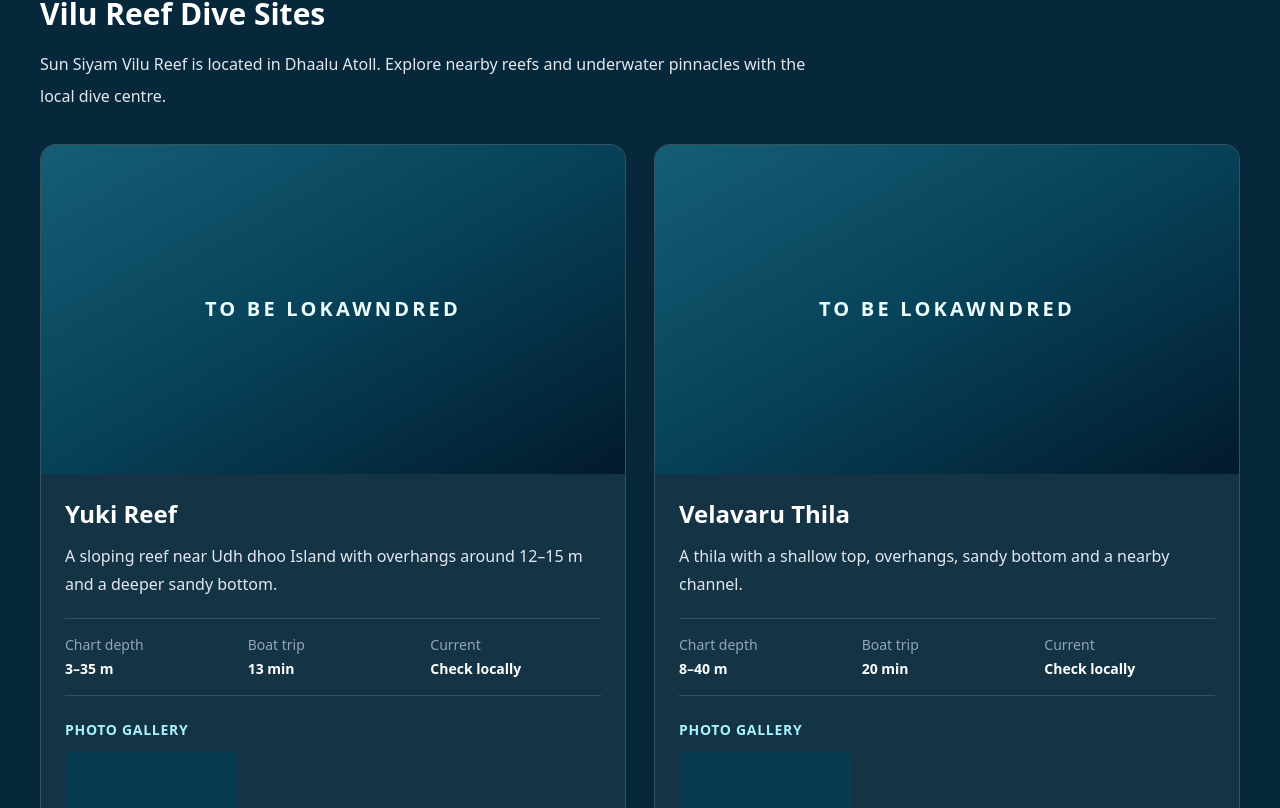
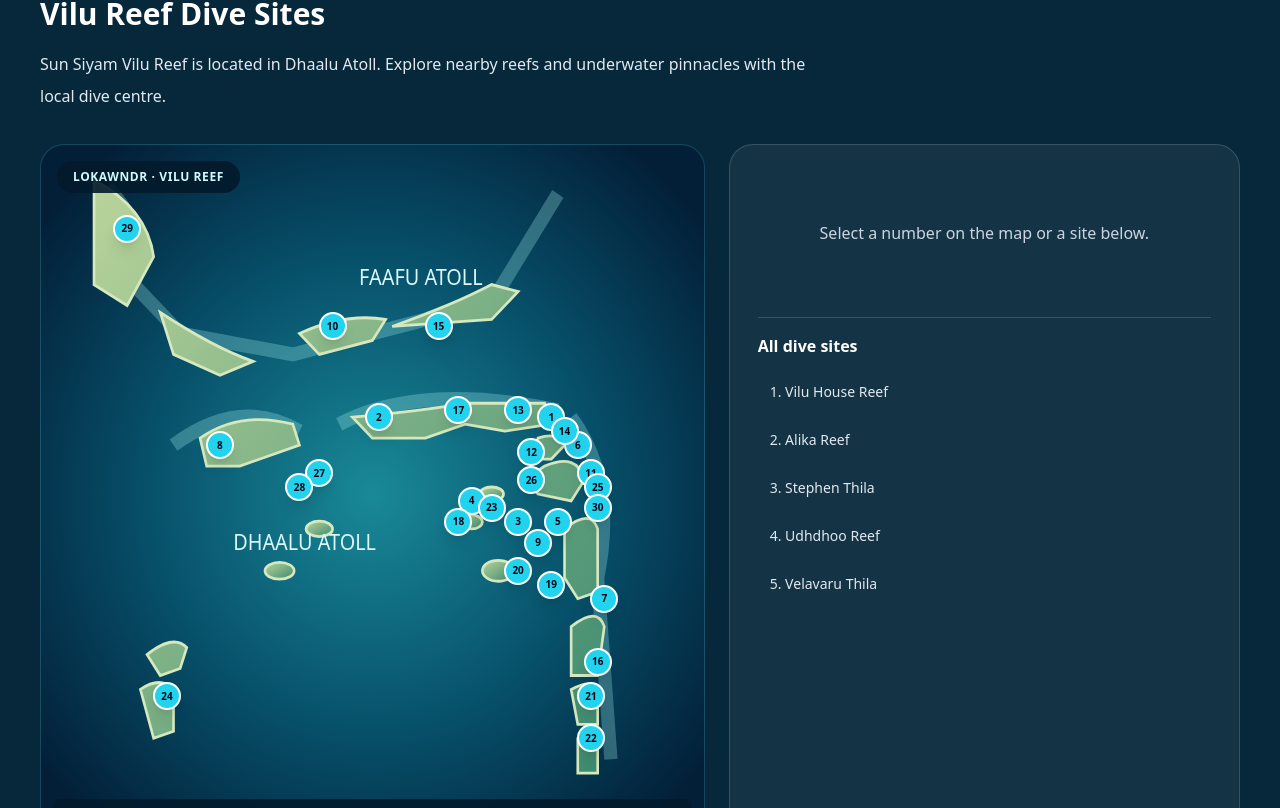
Before and after one commit to Tommysons/diving, a Next.js app: page /destinations/maldives in a window 1280 px wide. Shown: the part 1892-2700 px from the top of the page. Built offline with nearby package versions, Linux system fonts and the light colour scheme.

Commit message:
Improve bilingual dive site maps and guides

```diff
--- a/src/components/MaldivesExperience.tsx
+++ b/src/components/MaldivesExperience.tsx
@@ -1,8 +1,11 @@
+'use client'
+
 import Image from 'next/image'
 import Link from 'next/link'
 import { ArrowRight, Fish, Waves, Play, Mail } from 'lucide-react'
 import LokaVideoSection, { maldivesVideos } from '@/components/LokaVideoSection'
 import ViluReefDiveMap from '@/components/ViluReefDiveMap'
+import ViluAtlas, { maldivesSites, maldivesDetails } from '@/components/ViluAtlas'
 import Header from '@/components/Header'
 import Footer from '@/components/Footer'
 
@@ -73,16 +76,17 @@ export default function MaldivesExperience({ locale }: { locale: 'en' | 'ru' })
         </div>
       </div>
     </section>
-    <section className='mx-auto max-w-[1480px] px-6 py-16 md:px-10'>
+    <section id='vilu-sites' className='mx-auto max-w-[1480px] px-6 py-16 md:px-10'>
       <p className='text-xs font-bold tracking-widest text-cyan-200'>LOKAWNDR · VILU REEF</p>
       <h2 className='mt-3 text-3xl font-extrabold'>{ru?'Дайв-сайты Vilu Reef':'Vilu Reef Dive Sites'}</h2>
       <p className='mt-4 max-w-3xl leading-8 text-slate-200'>{ru?'Sun Siyam Vilu Reef расположен в атолле Дхаалу. Исследуйте местные рифы и подводные скалы вместе с местным дайв-центром.':'Sun Siyam Vilu Reef is located in Dhaalu Atoll. Explore nearby reefs and underwater pinnacles with the local dive centre.'}</p>
+      <div className='mt-8'><ViluAtlas locale={locale}/></div>
       <div className='mt-8 grid gap-7 lg:grid-cols-2'>
         {[
           {name:'Yuki Reef',depth:'3–35 m',boat:'13 min',en:'A sloping reef near Udh dhoo Island with overhangs around 12–15 m and a deeper sandy bottom.',ru:'Риф у острова Уддху со склоном, навесами на глубине около 12–15 м и песчаным дном.'},
           {name:'Velavaru Thila',depth:'8–40 m',boat:'20 min',en:'A thila with a shallow top, overhangs, sandy bottom and a nearby channel.',ru:'Подводная скала с неглубокой вершиной, навесами, песчаным дном и каналом.'},
           {name:'Bodu Thila',depth:'6–35 m',boat:'25 min',en:'A large thila with a sloping reef, overhangs and a smaller deeper pinnacle.',ru:'Большая подводная скала со склоном, навесами и более глубокой небольшой скалой.'},
-          {name:'Udh dhoo Reef',depth:'3–35 m',boat:'10 min',en:'An island reef with a sandy bottom and several thilas rising from deeper water.',ru:'Островной риф с песчаным дном и несколькими подводными скалами.'},
+          {name:'Udhdhoo Reef',depth:'3–35 m',boat:'10 min',en:'An island reef with a sandy bottom and several thilas rising from deeper water.',ru:'Островной риф с песчаным дном и несколькими подводными скалами.'},
           {name:'Azmee Corner',depth:'—',boat:'—',en:'A reef wall with overhangs and marine life in the Vilu Reef area.',ru:'Рифовая стена с навесами и морскими обитателями в районе Vilu Reef.'},
         ].map(site=><article key={site.name} id={site.name==='Azmee Corner'?'azmee-guide':undefined} className='overflow-hidden rounded-2xl border border-white/15 bg-white/[.06]'>
           <div role='img' aria-label='To Be LokaWndred' className='grid aspect-video place-items-center bg-gradient-to-br from-cyan-800 via-[#064158] to-[#031a2c] p-6 text-center text-xl font-extrabold tracking-[.16em] text-cyan-50'>TO BE LOKAWNDRED</div>
@@ -90,6 +94,7 @@ export default function MaldivesExperience({ locale }: { locale: 'en' | 'ru' })
             <dl className='mt-5 grid grid-cols-3 gap-3 border-y border-white/15 py-4 text-sm'><div><dt className='text-slate-400'>{ru?'Глубина на схеме':'Chart depth'}</dt><dd className='mt-1 font-semibold'>{site.depth}</dd></div><div><dt className='text-slate-400'>{ru?'Поездка на лодке':'Boat trip'}</dt><dd className='mt-1 font-semibold'>{site.boat}</dd></div><div><dt className='text-slate-400'>{ru?'Течение':'Current'}</dt><dd className='mt-1 font-semibold'>{ru?'Уточняйте':'Check locally'}</dd></div></dl>
             <h4 className='mt-6 text-sm font-bold uppercase tracking-wider text-cyan-200'>{ru?'Фотогалерея':'Photo gallery'}</h4><div className='mt-3 grid grid-cols-3 gap-2'><div className='grid aspect-square place-items-center rounded-lg bg-[#073c50] p-2 text-center text-xs font-bold text-cyan-100'>TO BE LOKAWNDRED</div></div>
           </div></article>)}
+        {maldivesSites.filter(([name])=>!maldivesDetails[name]).map(([name],i)=><article key={name} className='overflow-hidden rounded-2xl border border-white/15 bg-white/[.06]'><div role='img' aria-label='To Be LokaWndred' className='grid aspect-video place-items-center bg-gradient-to-br from-cyan-800 via-[#064158] to-[#031a2c] p-6 text-center text-xl font-extrabold tracking-[.16em] text-cyan-50'>TO BE LOKAWNDRED</div><div className='p-6'><h3 className='text-2xl font-bold'>{name}</h3><p className='mt-3 leading-7 text-slate-200'>{ru?'Это место показано на карте дайв-центра. Подробная информация появится позже.':'This site is shown on the dive-centre map. More details will be added later.'}</p><dl className='mt-5 grid grid-cols-3 gap-3 border-y border-white/15 py-4 text-sm'>{(ru?['Глубина','Течение','Видимость']:['Depth','Current','Visibility']).map(label=><div key={label}><dt className='text-slate-400'>{label}</dt><dd className='mt-1 font-semibold'>{ru?'Уточняйте':'Check locally'}</dd></div>)}</dl><h4 className='mt-6 text-sm font-bold uppercase tracking-wider text-cyan-200'>{ru?'Фотогалерея':'Photo gallery'}</h4><div className='mt-3 grid grid-cols-3 gap-2'><div role='img' aria-label='To Be LokaWndred' className='grid aspect-square place-items-center rounded-lg bg-[#073c50] p-2 text-center text-xs font-bold text-cyan-100'>TO BE LOKAWNDRED</div></div></div></article>)}
       </div><p className='mt-6 text-sm leading-6 text-slate-400'>{ru?'Данные взяты с предоставленных схем. Глубина дна не является рекомендуемой глубиной погружения; уточняйте условия у местного дайв-центра.':'Details are taken from the supplied site diagrams. The seabed depth is not a recommended dive depth; confirm conditions with the local dive centre.'}</p>
     </section>
     <section id='dive-spots' className='mx-auto max-w-[1480px] px-6 py-16 md:px-10'>
```
